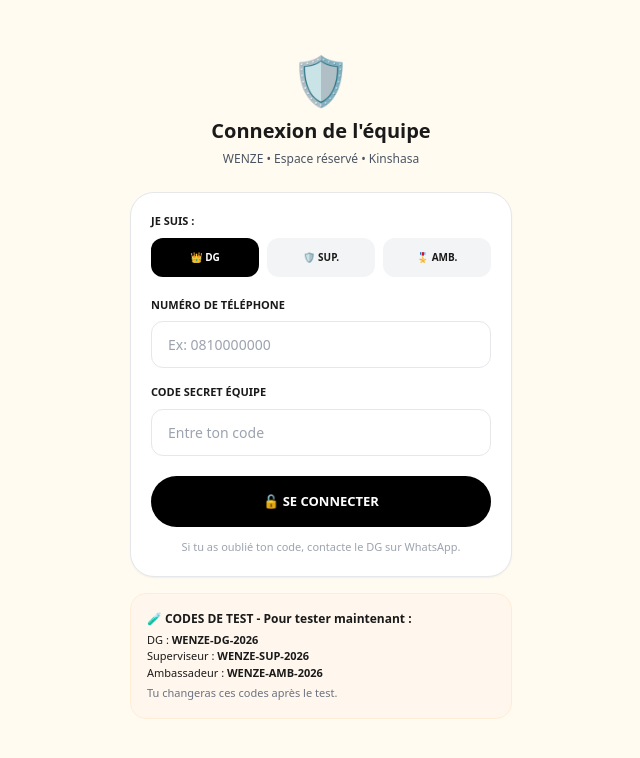
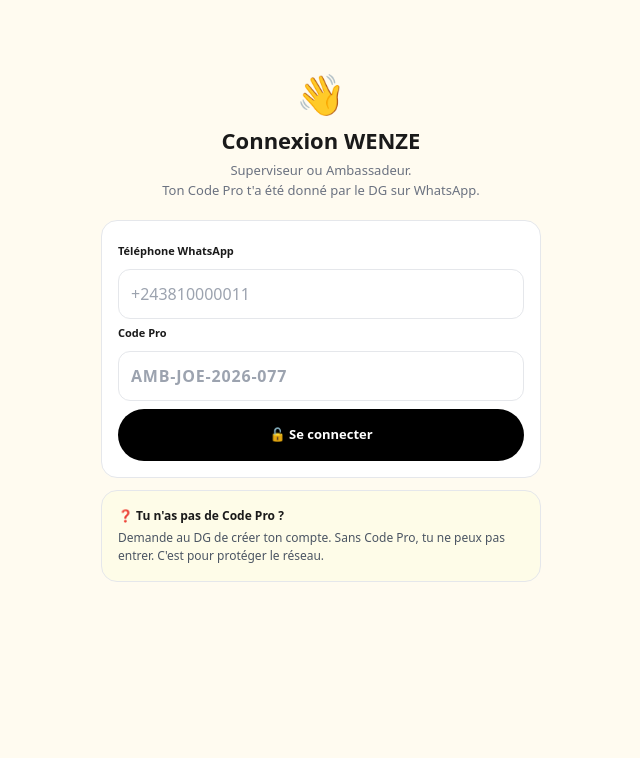
Before and after one commit to kongolokelvin47-cmd/Wenze-pwa, a Next.js app: page /dg-prive/connexion in a window 1280 px wide. Shown: the top 758 px of the page, without its empty margins (319-959 px from the left). Built offline with nearby package versions, Linux system fonts and the light colour scheme.

Commit message:
Refactor ConnexionEquipe to ConnexionMembre

```diff
--- a/app/dg-prive/connexion/page.tsx
+++ b/app/dg-prive/connexion/page.tsx
@@ -1,100 +1,81 @@
 "use client";
+import { useState } from "react";
+import { supabase } from "@/lib/supabase";
 
-import { useState } from "react";
-import { useRouter } from "next/navigation";
+export default function ConnexionMembre() {
+  const [tel, setTel] = useState("");
+  const [code, setCode] = useState("");
+  const [msg, setMsg] = useState("");
+  const [loading, setLoading] = useState(false);
 
-// ==========================================
-// CONNEXION ÉQUIPE WENZE - DG / SUPERVISEUR / AMBASSADEUR
-// ==========================================
-export default function ConnexionEquipe() {
-  const router = useRouter();
-  const [telephone, setTelephone] = useState("");
-  const [code, setCode] = useState("");
-  const [role, setRole] = useState("DG");
-  const [erreur, setErreur] = useState("");
-  const [chargement, setChargement] = useState(false);
+  const connecter = async () => {
+    if (!tel || !code) { setMsg("❌ Téléphone + Code Pro obligatoires"); return; }
+    setLoading(true);
+    setMsg("⏳ Vérification...");
 
-  const seConnecter = () => {
-    setErreur("");
-    setChargement(true);
+    // 1. Chercher le membre avec ce téléphone + ce code
+    const { data, error } = await supabase
+      .from("membres")
+      .select("*")
+      .eq("telephone", tel.trim())
+      .eq("code_pro", code.trim().toUpperCase())
+      .single();
 
-    // CODES PROVISOIRES - À CHANGER APRÈS TON TEST
-    // DG : WENZE-DG-2026
-    // SUPERVISEUR : WENZE-SUP-2026
-    // AMBASSADEUR : WENZE-AMB-2026
-    const codesValides: Record<string, string> = {
-      "DG": "WENZE-DG-2026",
-      "SUPERVISEUR": "WENZE-SUP-2026",
-      "AMBASSADEUR": "WENZE-AMB-2026",
-    };
+    if (error || !data) {
+      setMsg("❌ Téléphone ou Code Pro faux. Demande au DG.");
+      setLoading(false);
+      return;
+    }
 
+    // 2. Vérifier le statut
+    if (data.statut === "EN_ATTENTE") {
+      setMsg("⏳ Ton compte est créé mais pas encore validé par le DG. Attends sa validation.");
+      setLoading(false);
+      return;
+    }
+    if (data.statut === "SUSPENDU") {
+      setMsg("⛔ Ton compte est suspendu par le DG. Contacte-le.");
+      setLoading(false);
+      return;
+    }
+
+    // 3. C'est bon : on garde la session dans ce téléphone
+    localStorage.setItem("wenze_session", JSON.stringify({
+      id: data.id, nom: data.nom, role: data.role,
+      codePro: data.code_pro, telephone: data.telephone,
+      province: data.province, commune: data.commune, village: data.village,
+      chefCode: data.chef_code,
+    }));
+    setMsg("✅ Bienvenue " + data.nom + " !");
+
+    // 4. Rediriger selon le rôle
     setTimeout(() => {
-      if (telephone.trim().length < 9) {
-        setErreur("Entre ton numéro de téléphone complet. Ex: 0810000000");
-        setChargement(false);
-        return;
-      }
-      if (code !== codesValides[role]) {
-        setErreur("Code incorrect pour ce rôle. Vérifie ton code DG / Superviseur / Ambassadeur.");
-        setChargement(false);
-        return;
-      }
-
-      // ON DONNE LE BADGE AU GARDIEN
-      // C'est ce cookie que middleware.ts va vérifier
-      document.cookie = `wenze-role=${role}; path=/; max-age=86400`; // 24h
-      document.cookie = `wenze-tel=${telephone}; path=/; max-age=86400`;
-
-      // ON ENVOIE VERS LE BON TABLEAU
-      if (role === "DG") router.push("/dg-prive");
-      if (role === "SUPERVISEUR") router.push("/dg-prive/superviseurs");
-      if (role === "AMBASSADEUR") router.push("/dg-prive/ambassadeurs");
-    }, 600);
+      if (data.role === "SUPERVISEUR") window.location.href = "/superviseur";
+      else window.location.href = "/ambassadeur";
+    }, 800);
   };
 
   return (
-    <div className="max-w-[430px] mx-auto min-h-screen bg-[#FFFBF0] p-6 pt-14">
-      <div className="text-center">
-        <p className="text-5xl">🛡️</p>
-        <h1 className="font-black text-[20px] mt-3">Connexion de l'équipe</h1>
-        <p className="text-[12px] text-gray-600 mt-1">WENZE • Espace réservé • Kinshasa</p>
+    <div className="max-w-[480px] mx-auto min-h-screen bg-[#FFFBF0] p-5 pt-16">
+      <p className="text-center text-[40px]">👋</p>
+      <h1 className="font-black text-[22px] text-center">Connexion WENZE</h1>
+      <p className="text-[13px] text-center text-gray-500 mt-1">
+        Superviseur ou Ambassadeur.<br />Ton Code Pro t'a été donné par le DG sur WhatsApp.
+      </p>
+      <div className="bg-white border rounded-2xl p-4 mt-5 space-y-2">
+        <label className="text-[11px] font-bold">Téléphone WhatsApp</label>
+        <input value={tel} onChange={e => setTel(e.target.value)} placeholder="+243810000011" className="w-full border rounded-xl px-3 py-3" />
+        <label className="text-[11px] font-bold">Code Pro</label>
+        <input value={code} onChange={e => setCode(e.target.value.toUpperCase())} placeholder="AMB-JOE-2026-077" className="w-full border rounded-xl px-3 py-3 uppercase font-bold tracking-wider" />
+        <button onClick={connecter} disabled={loading} className="w-full bg-black text-white py-4 rounded-full font-black text-[13px]">
+          {loading ? "⏳ Vérification..." : "🔓 Se connecter"}
+        </button>
+        {msg && <p className="text-[12px] font-bold text-center">{msg}</p>}
       </div>
-
-      <div className="bg-white rounded-3xl p-5 mt-6 shadow-sm border">
-        {/* CHOIX DU RÔLE */}
-        <p className="text-[11px] font-black mb-2">JE SUIS :</p>
-        <div className="grid grid-cols-3 gap-2">
-          {["DG", "SUPERVISEUR", "AMBASSADEUR"].map((r) => (
-            <button key={r} onClick={() => setRole(r)} className={`py-3 rounded-xl text-[10px] font-black ${role === r ? "bg-black text-white" : "bg-gray-100"}`}>
-              {r === "DG" ? "👑 DG" : r === "SUPERVISEUR" ? "🛡️ SUP." : "🎖️ AMB."}
-            </button>
-          ))}
-        </div>
-
-        {/* TÉLÉPHONE */}
-        <p className="text-[11px] font-black mt-5 mb-2">NUMÉRO DE TÉLÉPHONE</p>
-        <input value={telephone} onChange={(e) => setTelephone(e.target.value)} placeholder="Ex: 0810000000" className="w-full border rounded-xl px-4 py-3 text-[14px] outline-none" />
-
-        {/* CODE */}
-        <p className="text-[11px] font-black mt-4 mb-2">CODE SECRET ÉQUIPE</p>
-        <input value={code} onChange={(e) => setCode(e.target.value)} placeholder="Entre ton code" className="w-full border rounded-xl px-4 py-3 text-[14px] outline-none" />
-
-        {erreur && <p className="bg-red-50 text-red-600 text-[12px] font-bold p-3 rounded-xl mt-4">⚠️ {erreur}</p>}
-
-        <button onClick={seConnecter} disabled={chargement} className="w-full bg-black text-white py-4 rounded-full font-black text-[13px] mt-5">
-          {chargement ? "Vérification..." : "🔓 SE CONNECTER"}
-        </button>
-
-        <p className="text-center text-[11px] text-gray-400 mt-3">Si tu as oublié ton code, contacte le DG sur WhatsApp.</p>
-      </div>
-
-      <div className="bg-orange-50 border border-orange-100 rounded-2xl p-4 mt-4">
-        <p className="font-black text-[12px]">🧪 CODES DE TEST - Pour tester maintenant :</p>
-        <p className="text-[11px] mt-1">DG : <b>WENZE-DG-2026</b></p>
-        <p className="text-[11px]">Superviseur : <b>WENZE-SUP-2026</b></p>
-        <p className="text-[11px]">Ambassadeur : <b>WENZE-AMB-2026</b></p>
-        <p className="text-[11px] text-gray-500 mt-1">Tu changeras ces codes après le test.</p>
+      <div className="bg-yellow-50 border rounded-2xl p-4 mt-3">
+        <p className="text-[12px] font-bold">❓ Tu n'as pas de Code Pro ?</p>
+        <p className="text-[12px] text-gray-600 mt-1">Demande au DG de créer ton compte. Sans Code Pro, tu ne peux pas entrer. C'est pour protéger le réseau.</p>
       </div>
     </div>
   );
-              }
+}
```
